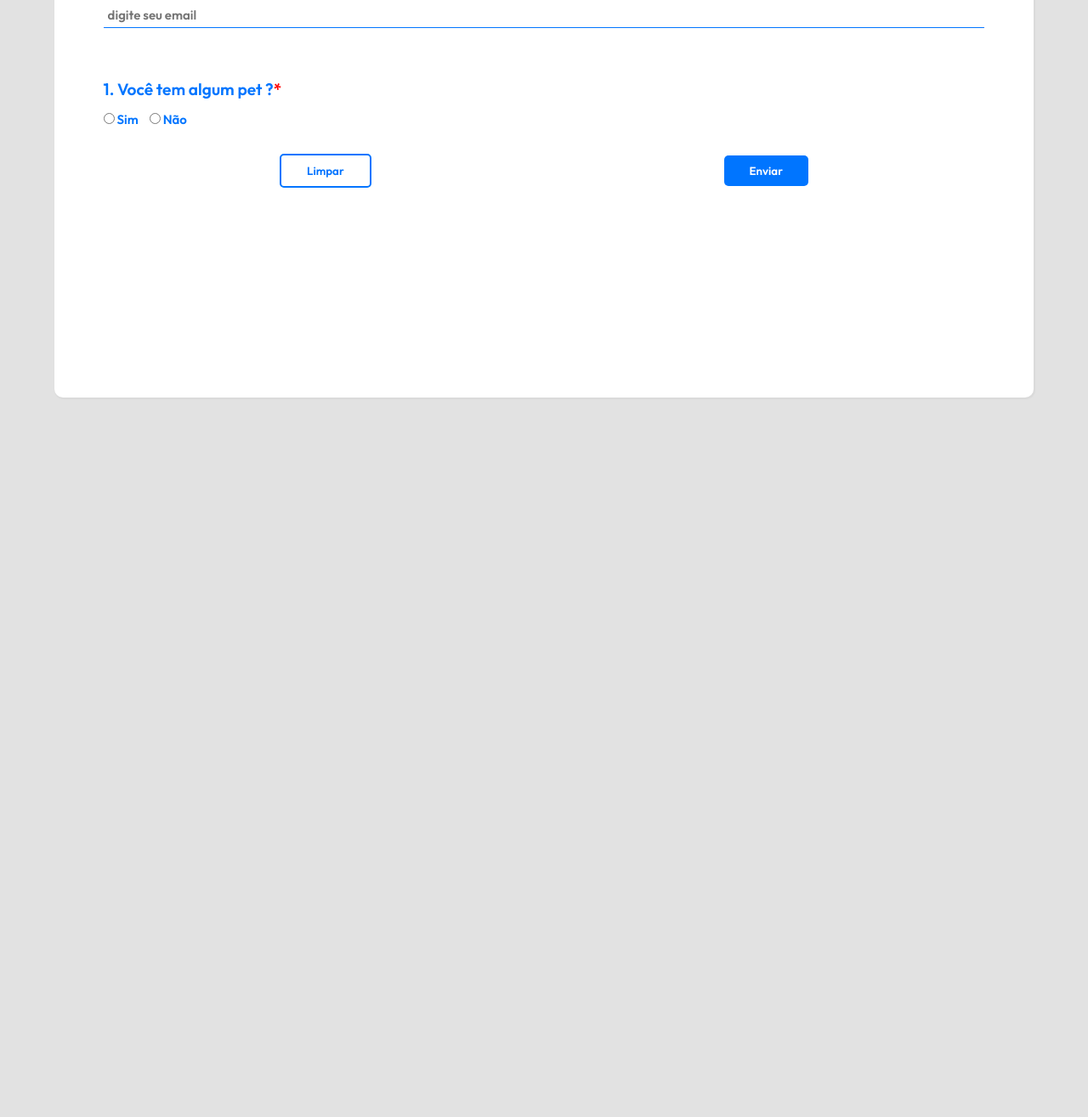
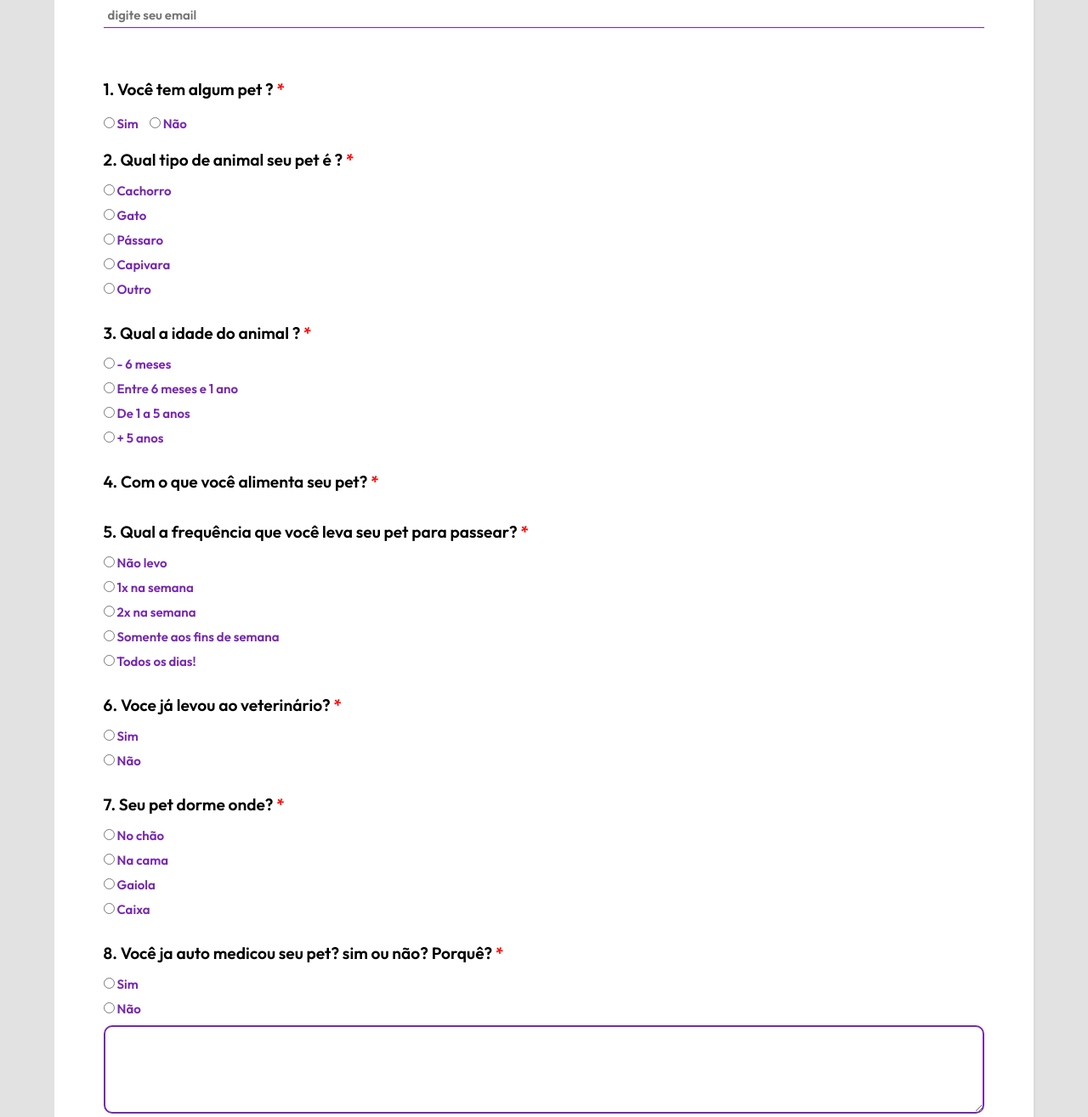
Before and after one commit to kelvynkhrystian/formulario, a plain HTML site: page index.html in a window 1280 px wide. Shown: the part 272-1587 px from the top of the page at 85% size. Before the commit the page ends 800 px from the top, so only its background shows below. Drawn offline with Linux system fonts and the light colour scheme.

Commit message:
html-quase-ok

```diff
--- a/index.html
+++ b/index.html
@@ -49,20 +49,157 @@
 
       <section class="quest-box" >
 
-        <p>1. Você tem algum pet ?<span>*</span></p>
+        <p>1. Você tem algum pet ? <span>*</span></p>
 
         <label for="sim" class="radio-label">
-          <input type="radio" id="sim" name="radio"> Sim
+          <input type="radio" id="sim" name="radio">  Sim
         </label>
 
         <label for="sim" class="radio-label">
-          <input type="radio" id="sim" name="radio"> Não
+          <input type="radio" id="sim" name="radio">  Não
         </label>
 
       </section>
 
+      <section class="quest-box2" >
+
+        <p>2. Qual tipo de animal seu pet é ? <span>*</span></p>
+
+        <label for="cachorro" class="radio-label">
+          <input type="radio" id="cachorro" name="radio2"> Cachorro
+        </label>
+
+        <label for="gato" class="radio-label">
+          <input type="radio" id="gato" name="radio2"> Gato
+        </label>
+
+        <label for="passaro" class="radio-label">
+          <input type="radio" id="passaro" name="radio2"> Pássaro
+        </label>
+
+        <label for="capivara" class="radio-label">
+          <input type="radio" id="capivara" name="radio2"> Capivara
+        </label>
+
+        <label for="Outro" class="radio-label">
+          <input type="radio" id="Outro" name="radio2"> Outro
+        </label>
+
+
+      </section>
+
+      <section class="quest-box3" >
+
+        <p>3. Qual a idade do animal ? <span>*</span></p>
+
+        <label for="6m" class="radio-label">
+          <input type="radio" id="6m" name="idade"> - 6 meses
+        </label>
+
+        <label for="6e1" class="radio-label">
+          <input type="radio" id="6e1" name="idade"> Entre 6 meses e 1 ano
+        </label>
+
+        <label for="1a5" class="radio-label">
+          <input type="radio" id="1a5" name="idade"> De 1 a 5 anos
+        </label>
+
+        <label for="5mais" class="radio-label">
+          <input type="radio" id="5mais" name="idade"> + 5 anos
+        </label>
+
+      </section>
+
+      <section class="quest-box4">
+        <p>4. Com o que você alimenta seu pet? <span>*</span></p>
+
+
+
+      </section>
+
+      <section class="quest-box5">
+        <p>5. Qual a frequência que você leva seu pet para passear? <span>*</span></p>
+
+        <label for="nlevo" class="radio-label">
+          <input type="radio" id="nlevo" name="passear"> Não levo
+        </label>
+
+        <label for="1x" class="radio-label">
+          <input type="radio" id="1x" name="passear"> 1x na semana
+        </label>
+
+        <label for="2x" class="radio-label">
+          <input type="radio" id="2x" name="passear"> 2x na semana
+        </label>
+
+        <label for="fds" class="radio-label">
+          <input type="radio" id="fds" name="passear"> Somente aos fins de semana
+        </label>
+
+        <label for="todos" class="radio-label">
+          <input type="radio" id="todos" name="passear"> Todos os dias!
+        </label>
+
+      </section>
+
+      <section class="quest-box6">
+        <p>6. Voce já levou ao veterinário? <span>*</span></p>
+
+        <label for="sim" class="radio-label">
+          <input type="radio" id="sim" name="veterinario">  Sim
+        </label>
+
+        <label for="sim" class="radio-label">
+          <input type="radio" id="sim" name="veterinario">  Não
+        </label>
+      </section>
+
+      <section class="quest-box7">
+        <p>7. Seu pet dorme onde? <span>*</span></p>
+
+        <label for="cachorro" class="radio-label">
+          <input type="radio" id="cachorro" name="dorme"> No chão
+        </label>
+
+        <label for="cachorro" class="radio-label">
+          <input type="radio" id="cachorro" name="dorme"> Na cama
+        </label>
+
+        <label for="gato" class="radio-label">
+          <input type="radio" id="gato" name="dorme"> Gaiola
+        </label>
+
+        <label for="passaro" class="radio-label">
+          <input type="radio" id="passaro" name="dorme"> Caixa
+        </label>
+
+      </section>
+
+      <section class="quest-box8">
+        <p>8. Você ja auto medicou seu pet? sim ou não? Porquê? <span>*</span></p>
+
+        <label for="sim" class="radio-label">
+          <input type="radio" id="sim" name="medicou">  Sim
+        </label>
+
+        <label for="sim" class="radio-label">
+          <input type="radio" id="sim" name="medicou">  Não
+        </label>
+
+        <textarea
+          name="caixa"
+          id="caixa"
+          cols="40"
+          rows="5"
+          placeholder="Justifique sua resposta!"
+          required
+
+        >
+        </textarea>
+      </section>
+
       <section class="btn-box">
-        <button type="submit">Limpar</button>
+        <button type="reset">Limpar</button>
         <button id="buttonSubmit" type="submit">Enviar</button>
       </section>
 
--- a/style.css
+++ b/style.css
@@ -15,7 +15,7 @@ body {
 }
 
 div {
-  background: rgb( 0, 117, 255);
+  background: rgb(119,40,175);
   height: 100px;
   position: fixed;
   top: 0;
@@ -34,7 +34,6 @@ main {
   justify-content: flex-start;
   margin-top: 40px;
   width: 90%;
-  height: 700px;
 }
 
 form {
@@ -52,17 +51,17 @@ header {
   flex-direction: column;
   justify-content: center;
   padding: 15px;
-  color: rgb( 0, 117, 255);
-  border-bottom: 2px solid rgb( 0, 117, 255);
+  color: rgb(119,40,175);
+  border-bottom: 2px solid rgb(119,40,175);
   margin-bottom: 25px;
 }
 
 h4 {
-  color: rgb(32, 32, 32);
+  color: black;
 }
 
 p {
-  color: rgb( 0, 117, 255);
+  color: rgb(0, 0, 0);
 
 }
 
@@ -72,22 +71,22 @@ span {
 /* caixas de perguntas  */
 
 .register-box {
-  color: rgb( 0, 117, 255);
+  color: rgb(119,40,175);
   margin-bottom: 60px;
   width: 100%;
 }
 
 section {
-  color: rgb( 0, 117, 255);
+  color: rgb(119,40,175);
   margin-bottom: 20px;
   width: 100%;
 }
 
 
 .input-register {
-  color: rgb( 0, 117, 255);
+  color: rgb(0, 0, 0);
   border: none;
-  border-bottom: 1px solid rgb( 0, 117, 255);
+  border-bottom: 1px solid rgb(119,40,175);
   font-size: 15px;
   margin-top: 15px;
   width: 100%;
@@ -102,11 +101,71 @@ section {
 
 .radio-label {
   margin-right: 10px;
+  margin-bottom: 10px;
   font-size: 15px;
 }
 
+.quest-box2 {
+  display: flex;
+  flex-direction: column;
+}
+
+.quest-box3 {
+  display: flex;
+  flex-direction: column;
+}
+
+.quest-box4 {
+  display: flex;
+  flex-direction: column;
+}
+.quest-box5 {
+  display: flex;
+  flex-direction: column;
+}
+.quest-box6 {
+  display: flex;
+  flex-direction: column;
+}
+.quest-box7 {
+  display: flex;
+  flex-direction: column;
+}
+.quest-box8 {
+  display: flex;
+  flex-direction: column;
+}
+
 .quest-box > p {
-  margin-bottom: 10px;
+  margin-bottom: 15px;
+}
+
+.quest-box2 > p {
+  margin-bottom: 15px;
+}
+
+.quest-box3 > p {
+  margin-bottom: 15px;
+}
+
+.quest-box4 > p {
+  margin-bottom: 15px;
+}
+
+.quest-box5 > p {
+  margin-bottom: 15px;
+}
+
+.quest-box6 > p {
+  margin-bottom: 15px;
+}
+
+.quest-box7 > p {
+  margin-bottom: 15px;
+}
+
+.quest-box8 > p {
+  margin-bottom: 15px;
 }
 
 /* retirando as cores do input selecionado */
@@ -116,29 +175,11 @@ input:focus {
   outline: 0;
 }
 
-/* input:checked {
-  background-color: yellow;
-} */
-
-
-
-
-
-
-
-
-
-
-
-
-
-
-
-
-
-
-
-
+textarea {
+  border: 2px solid rgb(119,40,175);
+  border-radius: 10px;
+  padding: 10px;
+}
 
 /* Botões */
 
@@ -149,9 +190,9 @@ input:focus {
 }
 
 button {
-  color: rgb( 0, 117, 255);
+  color: rgb(119,40,175);
   background-color: #fff;
-  border: 2px solid rgb( 0, 117, 255);
+  border: 2px solid rgb(119,40,175);
   border-radius: 5px;
   padding: 10px 30px;
   margin: 10px;
@@ -159,6 +200,6 @@ button {
 
 #buttonSubmit {
   color: #fff;
-  background-color: rgb( 0, 117, 255);
+  background-color: rgb(119,40,175);
   border: none;
 }
```
